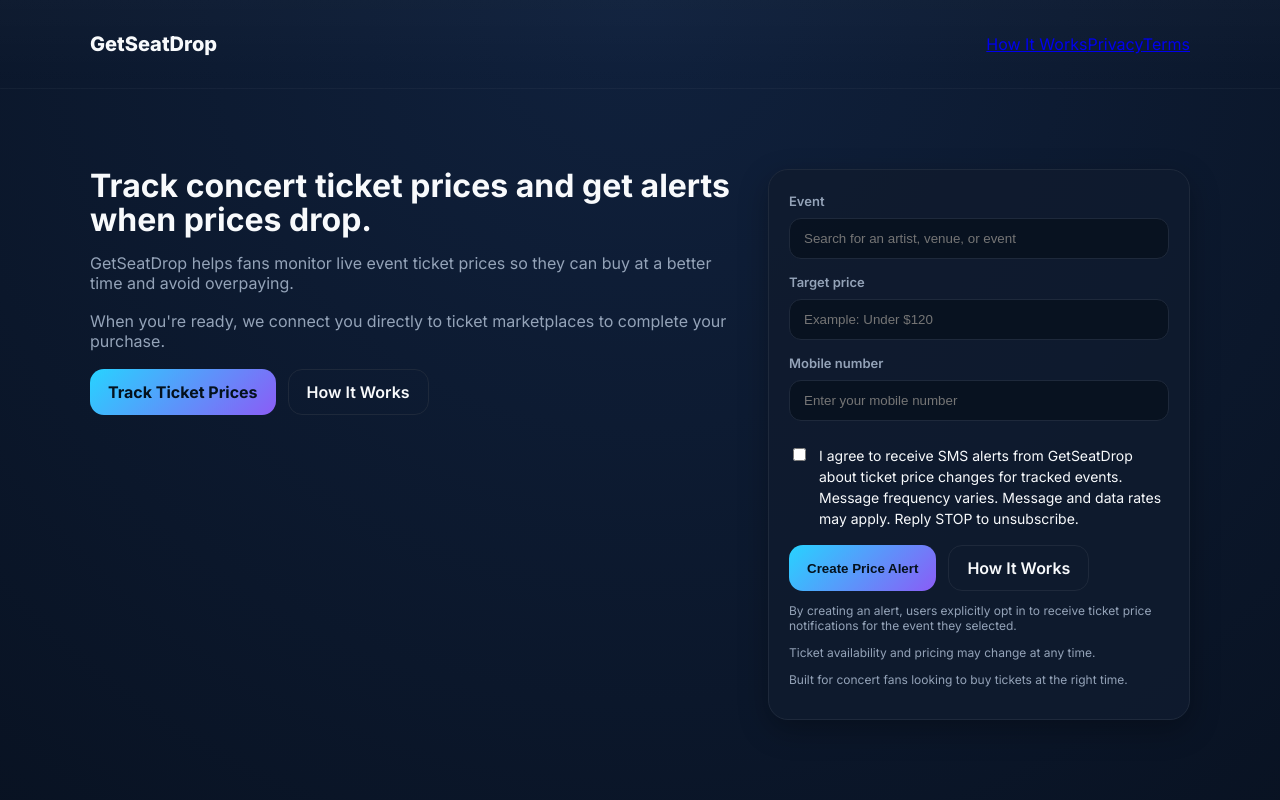
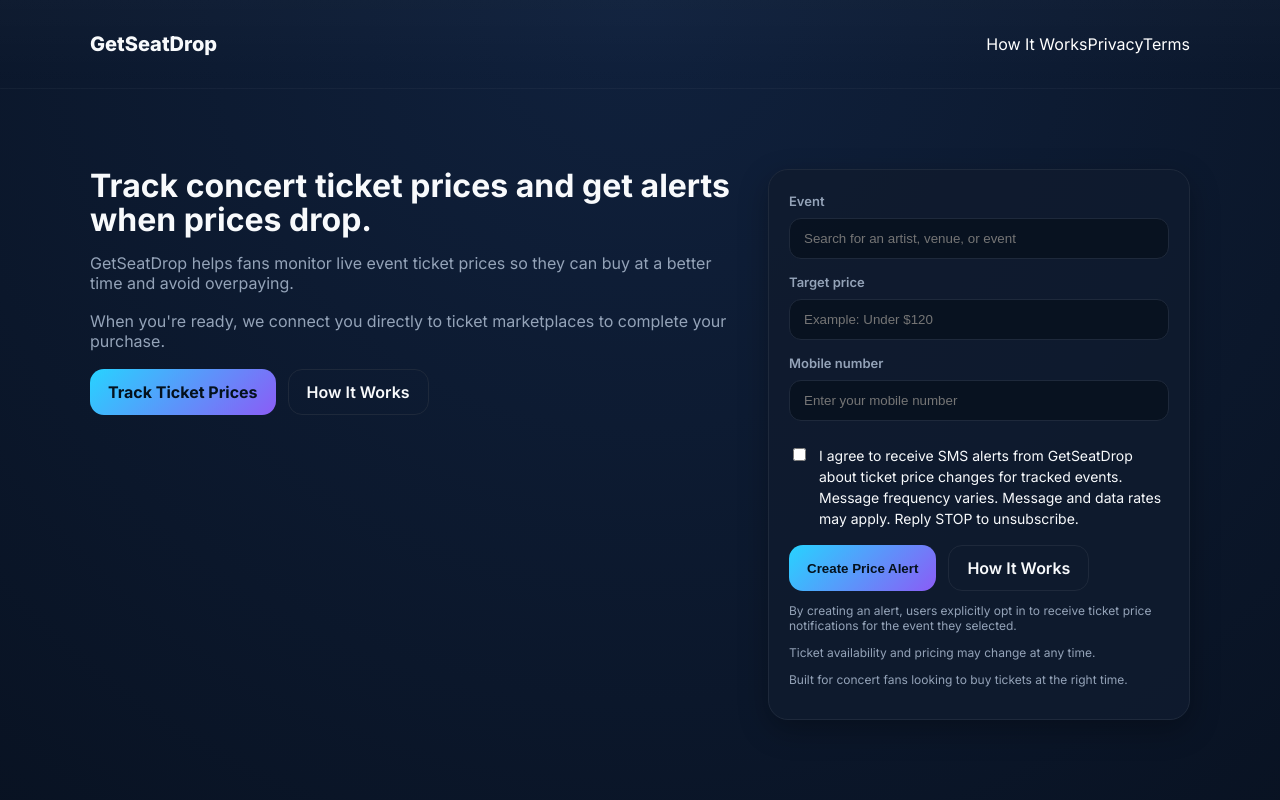
Before and after one commit to GetSeatDrop/seatdrop, a Next.js app: page / in a window 1280 px wide. Shown: the top 800 px of the page. Built offline with nearby package versions, Linux system fonts and the light colour scheme.

Commit message:
Force Visited Color FFF

```diff
--- a/app/globals.css
+++ b/app/globals.css
@@ -102,3 +102,17 @@
         display: none;
     }
 }
+.header-nav a {
+    color: #fff;
+    text-decoration: none;
+    font-weight: 500;
+    transition: opacity 0.2s ease;
+}
+
+    .header-nav a:visited {
+        color: #fff;
+    }
+
+    .header-nav a:hover {
+        opacity: 0.7;
+    }
```
